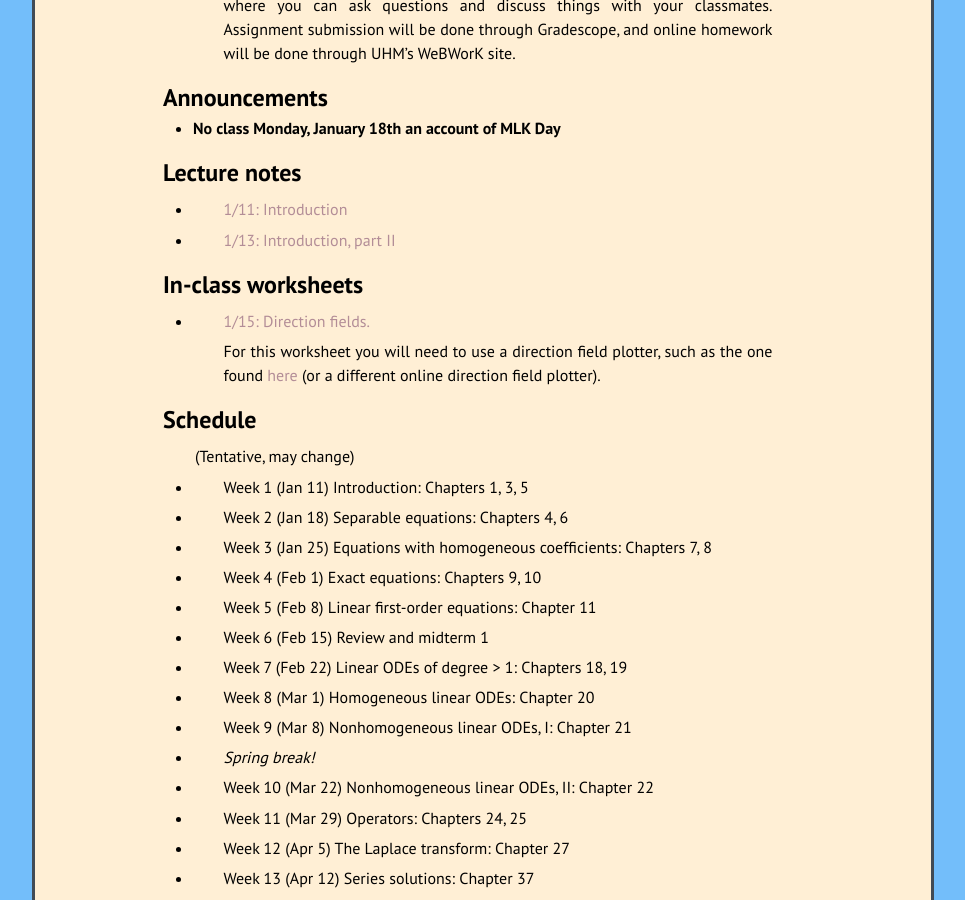
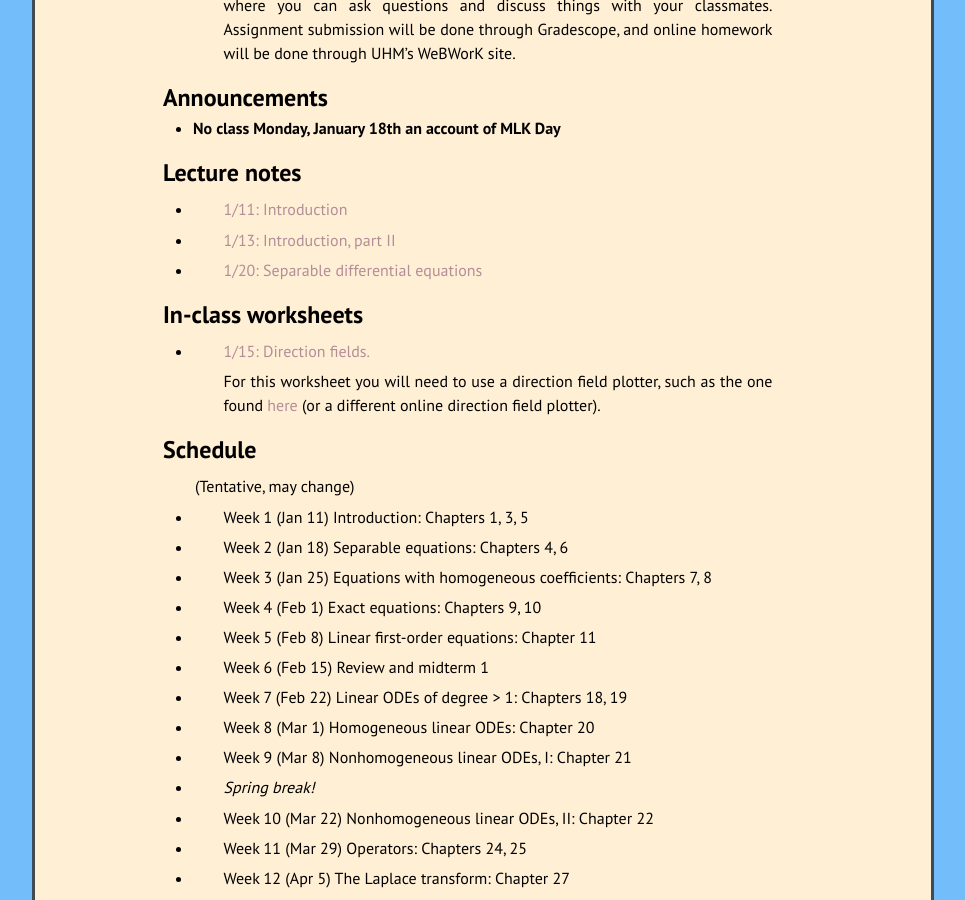
Before and after one commit to kamerynjw/kamerynjw.github.io, a Jekyll site: the page built from teaching/2021/math302.md, in a window 1280 px wide and 900 px high, scrolled down 416 px. Shown: the whole window, without its empty margins (157-1122 px from the left). Built offline with Jekyll 4.4.1, drawn with Linux system fonts in a browser that asks for light colours; nearby versions of some CDN libraries.

Commit message:
new sliides here

```diff
--- a/teaching/2021/math302.md
+++ b/teaching/2021/math302.md
@@ -24,6 +24,8 @@ Lecture notes
 * [1/11: Introduction]({{ page.url }}intro.pdf)
 
 * [1/13: Introduction, part II]({{ page.url }}intro2.pdf)
+
+* [1/20: Separable differential equations]({{ page.url }}separable.pdf)
 
 In-class worksheets
 --------
```
Also changed, not shown: 1 other file.
